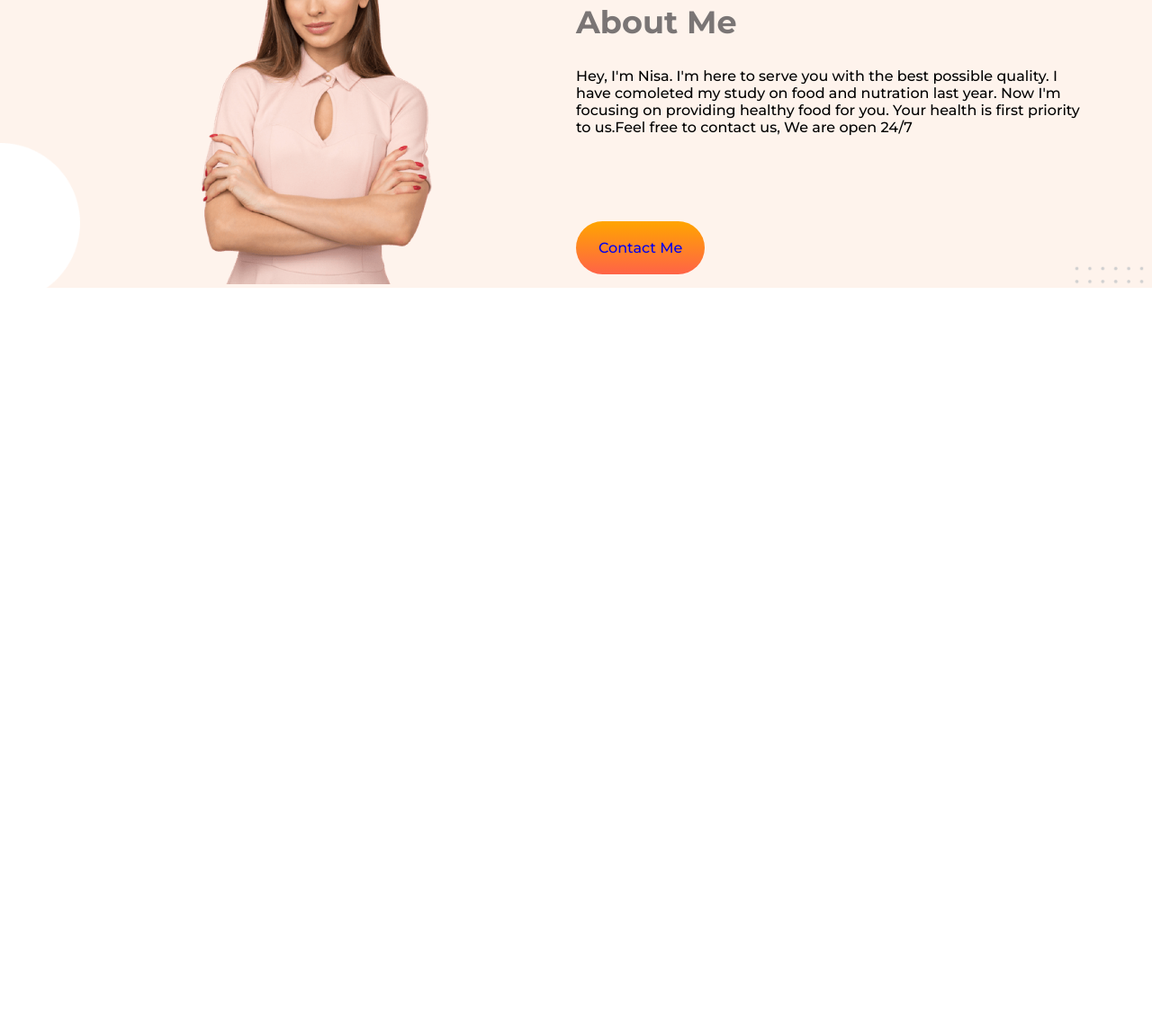
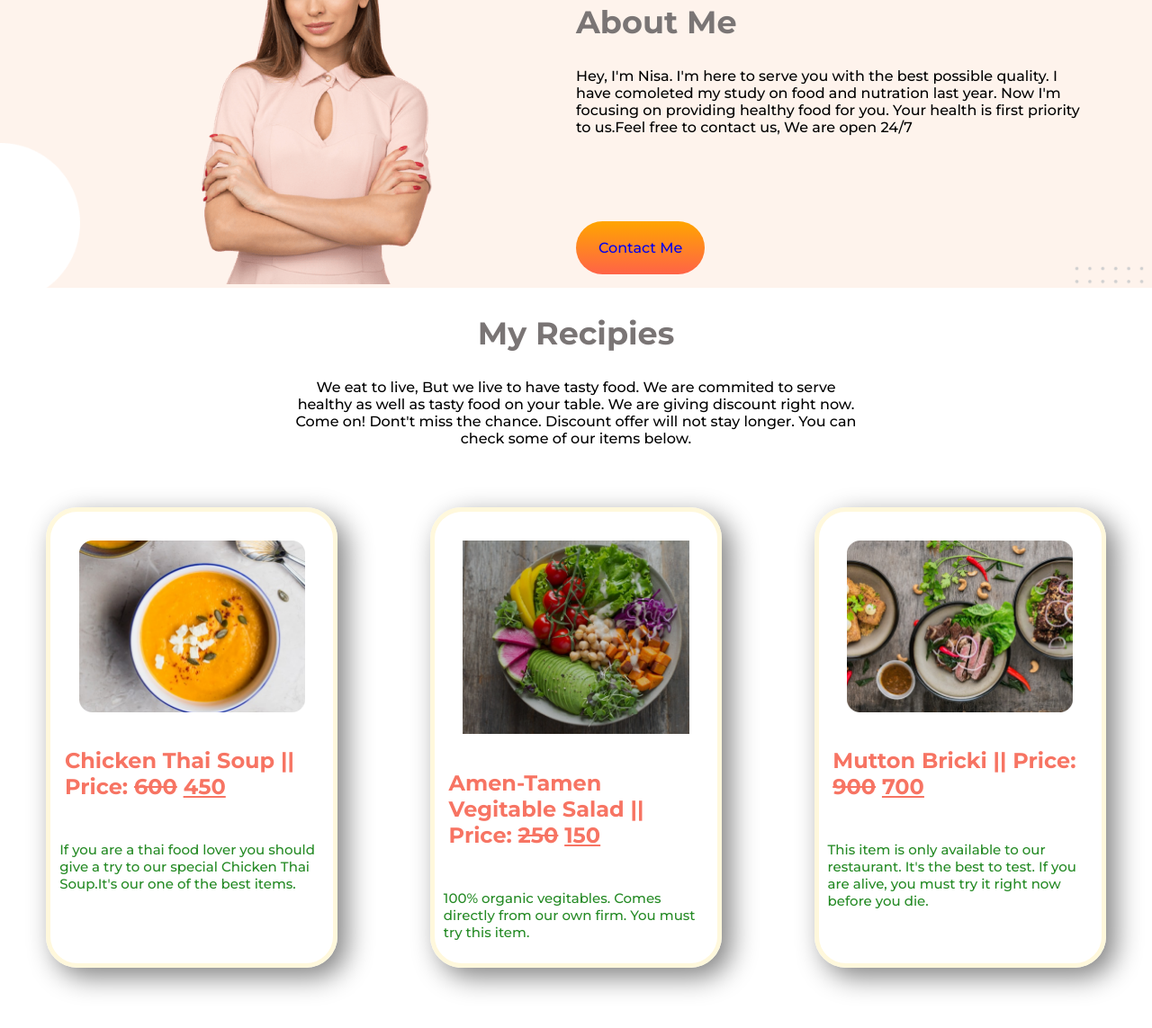
Before and after one commit to MostafizUI/foodNetProject, a plain HTML site: page index.html in a window 1280 px wide. Shown: the part 867-2010 px from the top of the page at 90% size. Before the commit the page ends 1187 px from the top, so only its background shows below. Drawn offline with Linux system fonts and the light colour scheme.

Commit message:
Box added

```diff
--- a/index.html
+++ b/index.html
@@ -36,10 +36,47 @@
         </div>
 
         <div class="about-div about">
-            <h1 id="about-me">About Me</h1>
+            <h1 class="bold-text">About Me</h1>
             <p>Hey, I'm Nisa. I'm here to serve you with the best possible quality. I have comoleted my study on food and nutration last year. Now I'm focusing on providing healthy food for you. Your health is first priority to us.Feel free to contact us, We are open 24/7</p> <br>
             <a class="button-about" target="blank" href="https://www.facebook.com/tanver.ttonmoy">Contact Me</a>
         </div>
     </section>
+
+    <section class="recipies">
+        <div class="menu">
+            <h1 class="bold-text">My Recipies</h1>
+            <p>We eat to live, But we live to have tasty food. We are commited to serve healthy as well as tasty food on your table. We are giving discount right now. Come on! Dont't miss the chance. Discount offer will not stay longer. You can check some of our items below.</p>
+        </div>
+
+        <div class="food-item">
+
+            <div class="left box">
+                <img src="images/food/food1.png" alt="Image of Thai Soup">
+                <h2>Chicken Thai Soup || Price: <del>600</del> <ins>450</ins></h2>
+                <p>If you are a thai food lover you should give a try to our special Chicken Thai Soup.It's our one of the best items.</p>
+            </div>
+
+            <div class="middle box">
+                <img src="images/food/food2.png" alt="Image of Vegitable Slad">
+               <h2> Amen-Tamen Vegitable Salad || Price: <del>250</del> <ins>150</ins></h2>
+               <p>100% organic vegitables. Comes directly from our own firm. You must try this item. </p>
+            </div>
+
+            <div class="right box">
+                <img src="images/food/food3.jpg" alt="Image of Mutton Bricki">
+                <h2>Mutton Bricki || Price: <del>900</del> <ins>700</ins></h2>
+                <p>This item is only available to our restaurant. It's the best to test. If you are alive, you must try it right now before you die.</p>
+            </div>
+
+        </div>
+
+    </section>
+
+
+
+
+
+
+
 </body>
 </html
--- a/style.css
+++ b/style.css
@@ -1,43 +1,43 @@
-body{
+body {
     font-family: 'Montserrat', sans-serif;
     margin: 0;
 
 }
 
-.promo-part{
+.promo-part {
     display: flex;
 
 
 }
 
-.promo-div{
+.promo-div {
     width: 50%;
     padding: 5%;
 }
 
-.promo-div img{
+.promo-div img {
     width: 100%;
 }
 
-.promo-div h1{
+.promo-div h1 {
     font-size: 50px;
     font-weight: 700;
     color: rgb(82, 74, 74);
 
 }
 
-.promo-div p{
+.promo-div p {
     font-size: 20px;
     font-weight: 500px;
     color: rgb(122, 117, 117);
     padding-bottom: 50px;
 }
 
-#orange{
+#orange {
     color: orangered;
 }
 
-.button{
+.button {
     text-decoration: none;
     background-image: linear-gradient(orange, tomato);
     padding: 20px 25px 20px 25px;
@@ -46,7 +46,7 @@ body{
 
 }
 
-.about-part{
+.about-part {
     display: flex;
     background-image: url(images/bg/background.png);
     background-repeat: no-repeat;
@@ -57,29 +57,82 @@ body{
     width: 50%;
 }
 
-.about-div img{
+.about-div img {
     width: 40%;
     padding-left: 35%;
     padding-top: 10%;
 }
 
-.about{
+.about {
     padding-top: 10%;
 }
 
-#about-me{
+.bold-text {
     color: rgb(122, 117, 117);
     font-size: 35px;
     font-weight: 600;
 }
-.about p{
+
+.about p {
     padding-right: 10%;
     margin-bottom: 15%;
 }
-.button-about{
+
+.button-about {
     text-decoration: none;
     background-image: linear-gradient(orange, tomato);
     padding: 20px 25px 20px 25px;
     border-radius: 100px;
 
 }
+
+
+
+.menu {
+    text-align: center;
+}
+
+.menu p {
+    padding-right: 25%;
+    padding-left: 25%;
+}
+
+.food-item {
+    display: flex;
+    margin-bottom: 100px;
+
+}
+
+
+
+
+
+.box {
+
+    border: 5px solid cornsilk;
+    border-radius: 35px;
+    box-shadow: 10px 10px 30px gray;
+    width: 25%;
+    margin: 4%;
+
+
+}
+
+.box img {
+
+    width: 80%;
+    padding-top: 10%;
+    padding-left: 10%;
+}
+
+.box h2 {
+    color: rgb(247, 116, 99);
+    padding: 5%;
+}
+
+.box p {
+    padding: 10px;
+    font-size: 15px;
+    font-weight: 300;
+    color: rgb(36, 138, 36);
+}
```
